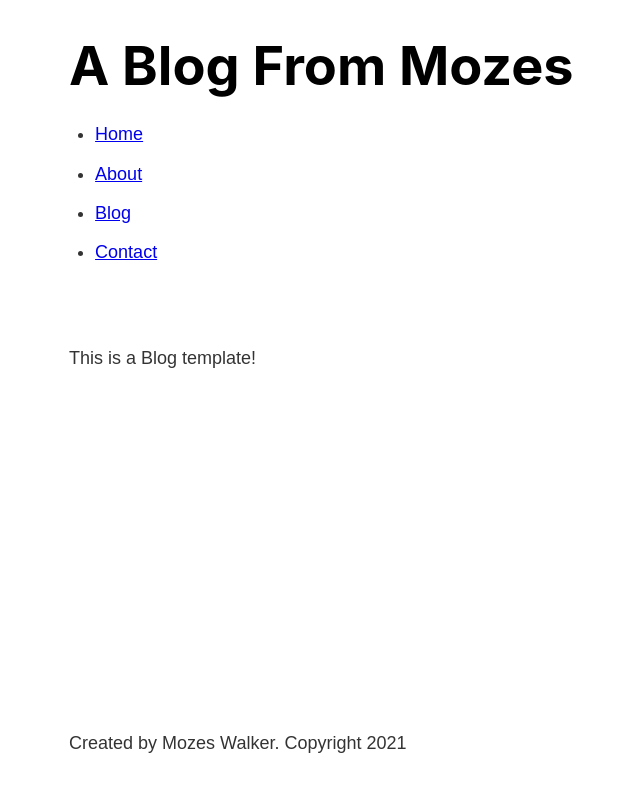
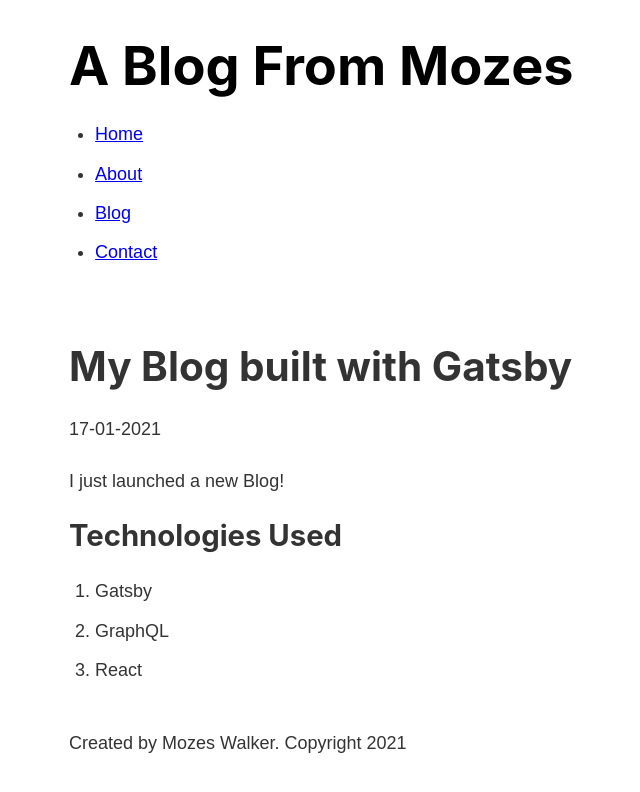
Before and after one commit to ADevCalledMo/gatsby-page, a Gatsby site: page /blog/gatsby in a window 1280 px wide. Shown: the whole page, without its empty margins (214-854 px from the left). Built offline with nearby package versions, Linux system fonts and the light colour scheme; Gatsby itself is replaced by a stand-in of ours.

Commit message:
implemented rendering post data into blog template

```diff
--- a/src/templates/blog.js
+++ b/src/templates/blog.js
@@ -1,13 +1,28 @@
 import React from "react";
+import { graphql } from "gatsby";
 
-import Layout from "../components/layout"
+import Layout from "../components/layout";
 
-const Blog = () => {
-    return (
-        <Layout>
-            This is a Blog template!
-        </Layout>
-    )
-}
+export const query = graphql`
+  query($slug: String!) {
+    markdownRemark(fields: { slug: { eq: $slug } }) {
+      frontmatter {
+        title
+        date
+      }
+      html
+    }
+  }
+`;
+
+const Blog = (props) => {
+  return (
+  <Layout>
+        <h1> {props.data.markdownRemark.frontmatter.title}</h1>
+        <p> {props.data.markdownRemark.frontmatter.date}</p>
+        <div dangerouslySetInnerHTML={{ __html: props.data.markdownRemark.html }}></div>
+  </Layout>
+  )
+};
 
 export default Blog;
```
